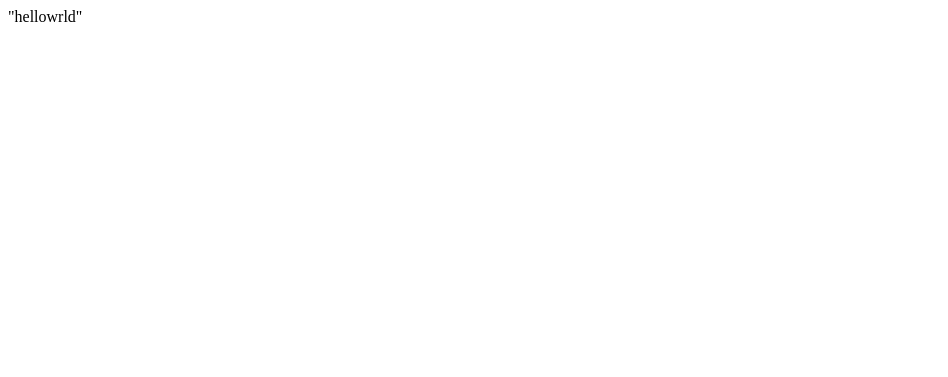
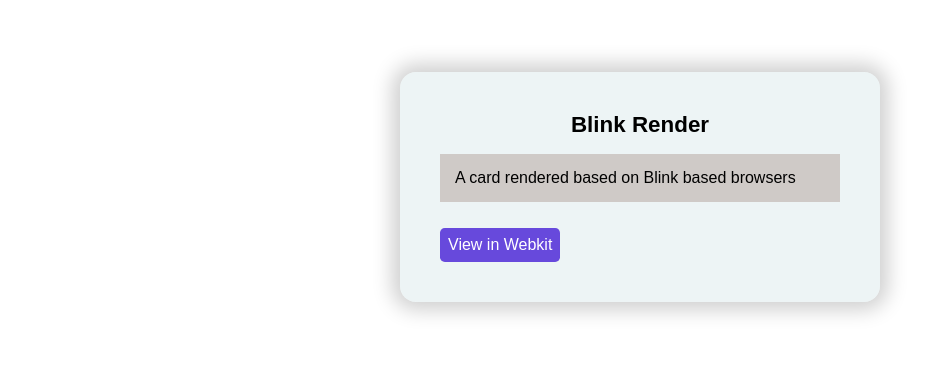
Before and after one commit to SylvesterElormCoch/SylvesterElormCoch.github.io, a plain HTML site: page index.html in a window 1280 px wide. Shown: the whole page, without its empty margins (0-948 px from the left). Drawn offline with Linux system fonts and the light colour scheme.

Commit message:
cards for browsers

```diff
--- a/index.css
+++ b/index.css
@@ -1 +1,58 @@
-""
+body {
+    padding: 4.5rem;
+    margin: auto;
+    font-family: sans-serif;
+    display: flex;
+    justify-content: center;
+    align-items: center;
+}
+
+.card {
+    width: 400px;
+    height: auto;
+    padding: 2.5rem;
+    border-radius: 1rem;
+    background: rgba(199, 221, 223, 0.315);
+    box-shadow: 0 0 20px 8px #d0d0d0;
+    cursor: pointer;
+    left: 50%;
+    top:50%;
+}
+
+.card-header {
+    margin-top:0;
+    margin-bottom: .5rem;
+    font-size: 1.4rem;
+    text-align: center;
+    font-weight: 770;
+}
+
+.card-content {
+    font-size: 1rem;
+    padding: 15px;
+}
+
+p, a {
+    font-size: 1rem;
+}
+
+
+a {
+    color: #ffffff;
+    text-decoration: none;
+
+}
+
+button {
+    background: rgba(80, 43, 216, 0.848);
+    padding: .5rem;
+    border: none;
+    border-radius: .3rem;
+    margin-top: 0.6rem;
+}
+
+@media (color-gamut: srgb) {
+    p {
+      background: #cfcac7;
+    }
+  }
--- a/index.html
+++ b/index.html
@@ -1 +1,20 @@
-"hellowrld"
+<!DOCTYPE html>
+<html lang="en">
+
+<head>
+    <meta charset="UTF-8">
+    <meta http-equiv="X-UA-Compatible" content="IE=edge">
+    <meta name="viewport" content="width=device-width, initial-scale=1.0">
+    <title>Cross browser renderings</title>
+    <link rel="stylesheet" href="index.css">
+</head>
+
+<body>
+    <div class="card">
+        <h1 class="card-header">Blink Render</h1>
+        <p class="card-content">A card rendered based on Blink based browsers</p>
+       <button><a href="index_webkit.html">View in Webkit</a></button>
+    </div>
+</body>
+
+</html>
```
